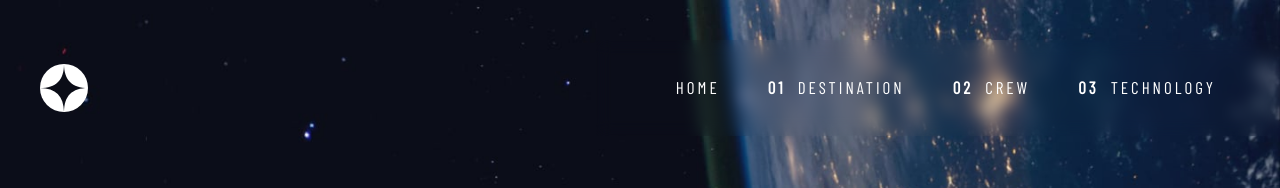
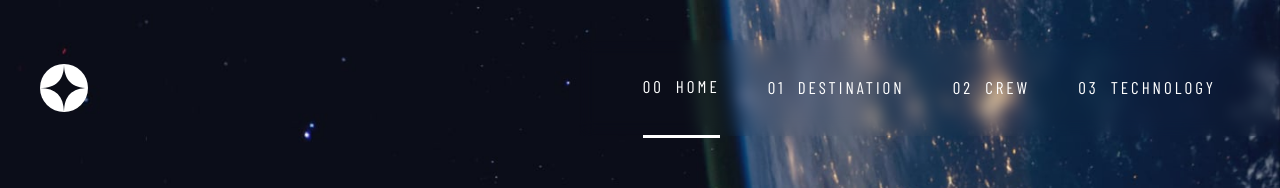
Before and after one commit to Adhinraj-M/space-tourism, a React (Vite) app: page / in a window 1280 px wide. Shown: the top 188 px of the page. Built offline with nearby package versions, Linux system fonts and the light colour scheme.

Commit message:
header navigation completed

```diff
--- a/src/Components/Header/Header.jsx
+++ b/src/Components/Header/Header.jsx
@@ -1,10 +1,23 @@
-import { Link } from 'react-router-dom'
+import { useLocation, useNavigate } from 'react-router-dom'
 import logo from '../../../public/assets/shared/logo.svg'
 import './header.css'
 
 function Header() {
 
-  const navList = ['HOME',]
+  const navigate = useNavigate()
+  const location =useLocation()
+
+  const navList = ['home','destination','crew','technology']
+
+  const path = location.pathname === '/' ? 'home' : location.pathname.slice(1)
+  let active = navList.indexOf(path)
+
+
+  const handleNavigation = (index) => {
+    const path = navList[index]
+
+       navigate(path === 'home'? '/': `/${path}`)
+  };
 
   return (
     <div className="nav-bar">
@@ -12,20 +25,14 @@ function Header() {
             <img className='logo' src={logo} alt="logo"/>
         </div>
          <ul className="menu">
-        <Link to={'/'}  className="nav-state">
-          {/* <span className="menu-no">00</span>HOME */}
-          HOME
-        </Link>
-        <Link to={'/destination'} className="nav-state">
-          <span className="menu-no">01</span>DESTINATION
-        </Link>
-        <Link to={'/crew'} className="nav-state" >
-          <span className="menu-no">02</span>CREW
-        </Link>
-        <li className="nav-state" >
-          <span className="menu-no">03</span>TECHNOLOGY
-        </li>
+         {
+            navList.map((item,i)=>(
+            <li className={`nav-state ${active === i ? 'active':'' }`} key={item} onClick={()=>handleNavigation(i)}>
+              <span>0{i}</span>{item}
+            </li>
+         ))}
       </ul>
+
     </div>
   )
 }
--- a/src/Components/Header/header.css
+++ b/src/Components/Header/header.css
@@ -36,6 +36,7 @@ img.logo {
   height: 100%;
   text-decoration: none;
   align-items: center;
+  text-transform: uppercase;
 }
 
 .nav-state:hover {
@@ -44,6 +45,10 @@ img.logo {
 
 .menu-no {
   font-weight: bold;
+}
+
+.active{
+  border-bottom: 3px solid white;
 }
 
 
```
Also changed, not shown: src/App.jsx (line endings or trailing spaces).
